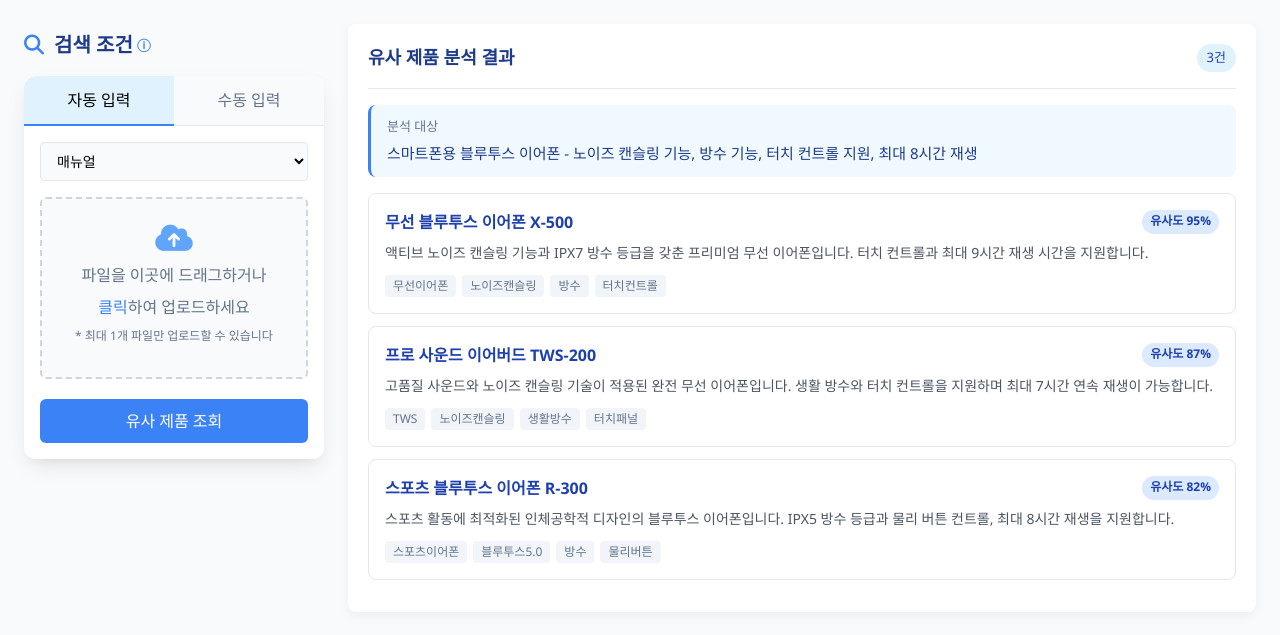
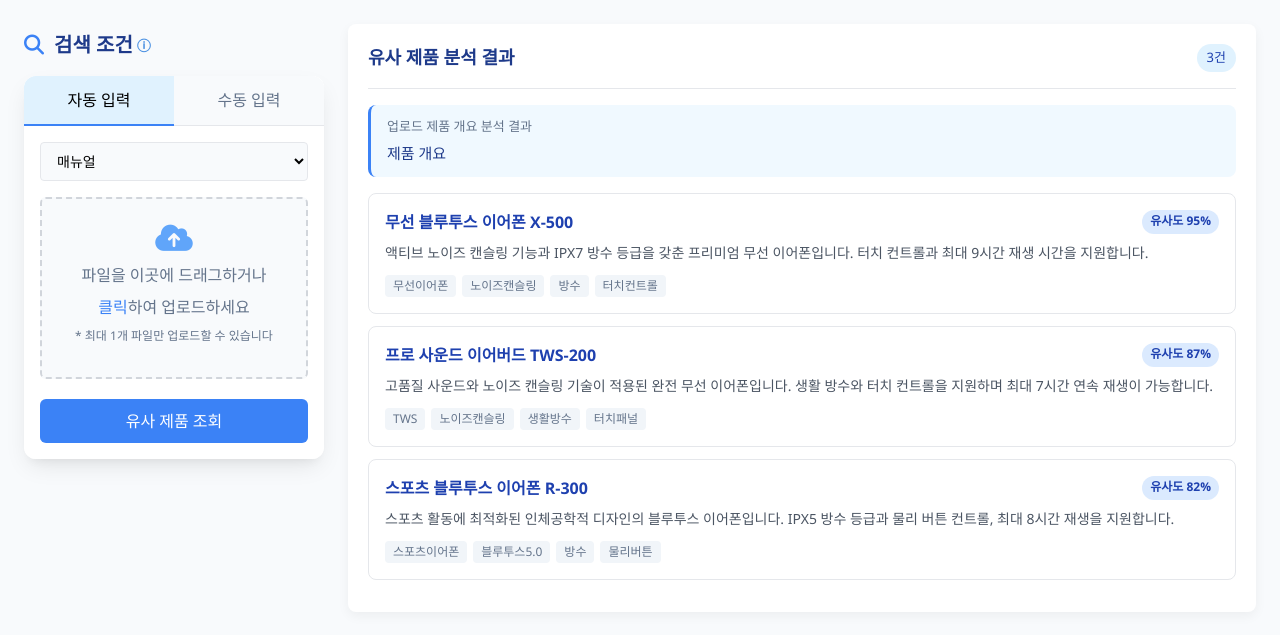
Before and after one commit to TTAJihoon/GSCert, a Django app: template main/templates/testing/similar.html in a window 1280 px wide. Shown: the part 70-705 px from the top of the page. Run offline with Django 5.2, Linux system fonts and the light colour scheme; the template is opened without the code that fills it, so the values that code supplies are empty.

Commit message:
Update similar.html

```diff
--- a/main/templates/testing/similar.html
+++ b/main/templates/testing/similar.html
@@ -23,7 +23,6 @@
                 </span>
             </div>
             <div class="sidebar">
-
                 <form id="queryForm" method="post" enctype="multipart/form-data">
                     {% csrf_token %}
                     <div class="file-upload-container">
@@ -75,7 +74,6 @@
                         </div>
                     </div>
                 </form>
-
             </div>
         </div>
     </div>
@@ -85,7 +83,7 @@
             <div class="loading-container hidden" id="loadingContainer">
                 <div class="spinner"></div>
                 <div class="loading-text">분석 중...</div>
-                    <div class="loading-description">PDF 파일을 분석하고 유사 제품을 검색하고 있습니다.</div>
+                <div class="loading-description">업로드한 파일을 분석하고 유사 제품을 검색하고 있습니다.</div>
             </div>
             <div class="results-container">
                 <div class="results-header">
@@ -94,8 +92,8 @@
                 </div>
                 <!-- 입력 요약 영역 -->
                 <div class="input-summary" id="inputSummary">
-                        <div class="summary-title">분석 대상</div>
-                        <div class="summary-content" id="summaryContent">스마트폰용 블루투스 이어폰 - 노이즈 캔슬링 기능, 방수 기능, 터치 컨트롤 지원, 최대 8시간 재생</div>
+                    <div class="summary-title">업로드 제품 개요 분석 결과</div>
+                    <div class="summary-content" id="summaryContent">제품 개요</div>
                 </div>
                 <!-- 분석 결과 목록 -->
                 <div class="results-content" id="resultsContent">
```
Lines whose indentation alone changed are shown as unchanged.
